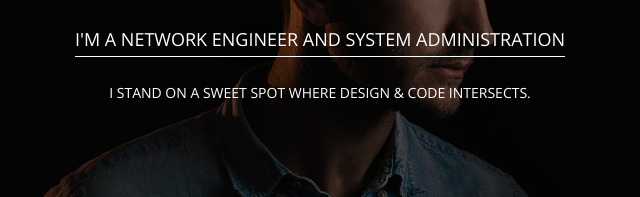
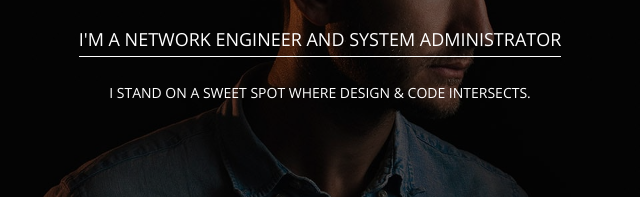
Before and after one commit to qudus33/Abdulqudus_portfolio, a plain HTML site: page index.html in a window 1280 px wide. Shown: the part 372-569 px from the top of the page, 320-960 px from the left. Drawn offline with nearby package versions, Linux system fonts and the light colour scheme.

Commit message:
Update index.html

```diff
--- a/index.html
+++ b/index.html
@@ -57,7 +57,7 @@
         <!-- Name & Description -->
         <div class="hero-content">
             <h1>I am Abdulqudus Suleiman</h1>
-            <p class="hero-job"><span>I'M A NETWORK ENGINEER AND SYSTEM ADMINISTRATION</span></p>
+            <p class="hero-job"><span>I'M A NETWORK ENGINEER AND SYSTEM ADMINISTRATOR</span></p>
             <p class="hero-job-desc">I STAND ON A SWEET SPOT WHERE DESIGN &amp; CODE INTERSECTS. </p>
 
         </div><!-- /.hero-content -->
```
